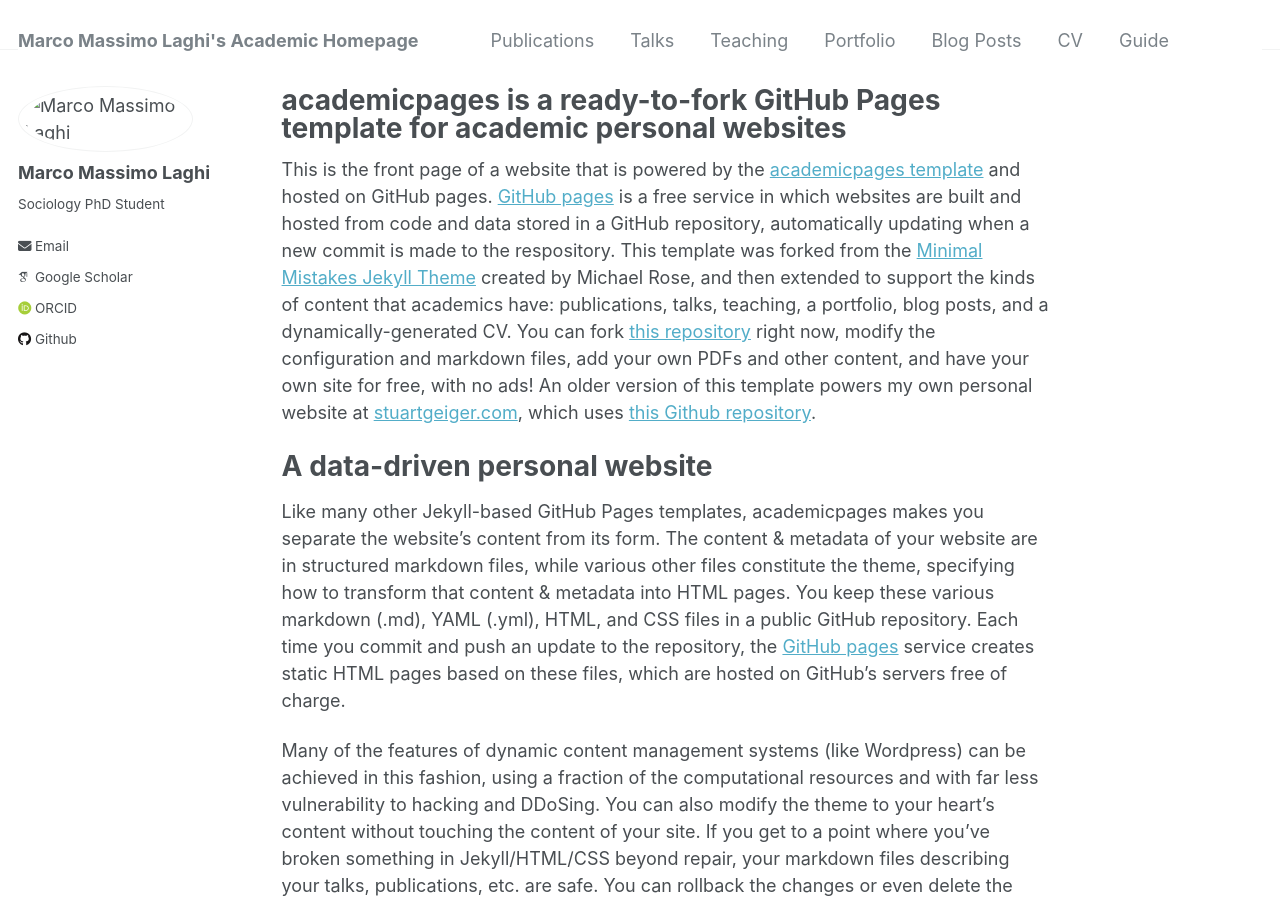
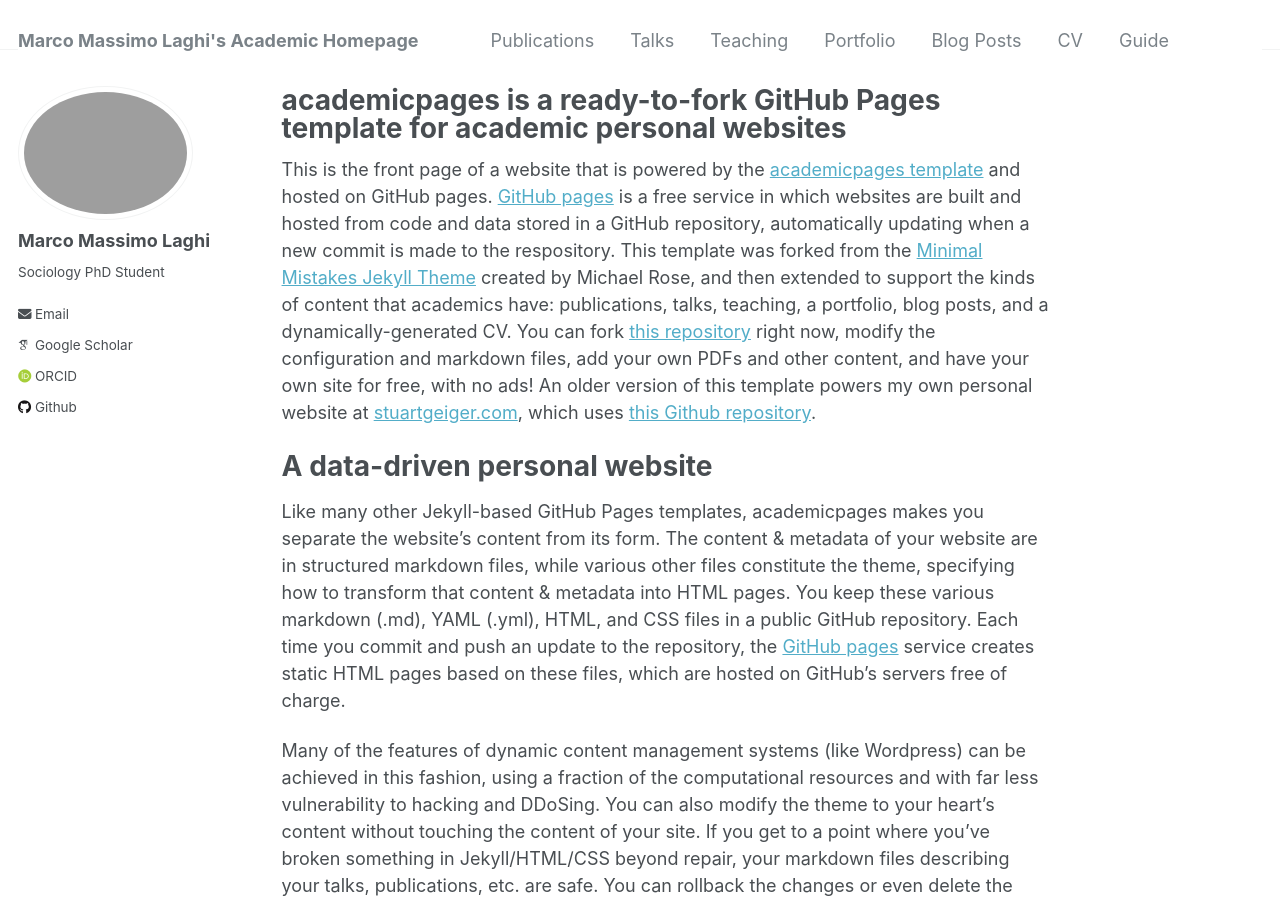
Before and after one commit to marcomlaghi/marcomlaghi.github.io, a Jekyll site: the page built from _pages/about.md, in a window 1280 px wide and 900 px high. Built offline with Jekyll 4.4.1, drawn with Linux system fonts in a browser that asks for light colours; some web fonts are replaced.

Commit message:
Update _config.yml

```diff
--- a/_config.yml
+++ b/_config.yml
@@ -20,7 +20,7 @@ repository               : "marcomlaghi/marcomlaghi.github.io/"
 #               Additional customization can be done by editing /_includes/author-profile.html
 author:
   # Biographic information
-  avatar           : "mmlaghi.png"
+  avatar           : "laghiprofile.png"
   name             : "Marco Massimo Laghi"
   pronouns         : # example: "she/her"
   bio              : "Sociology PhD Student"
```
